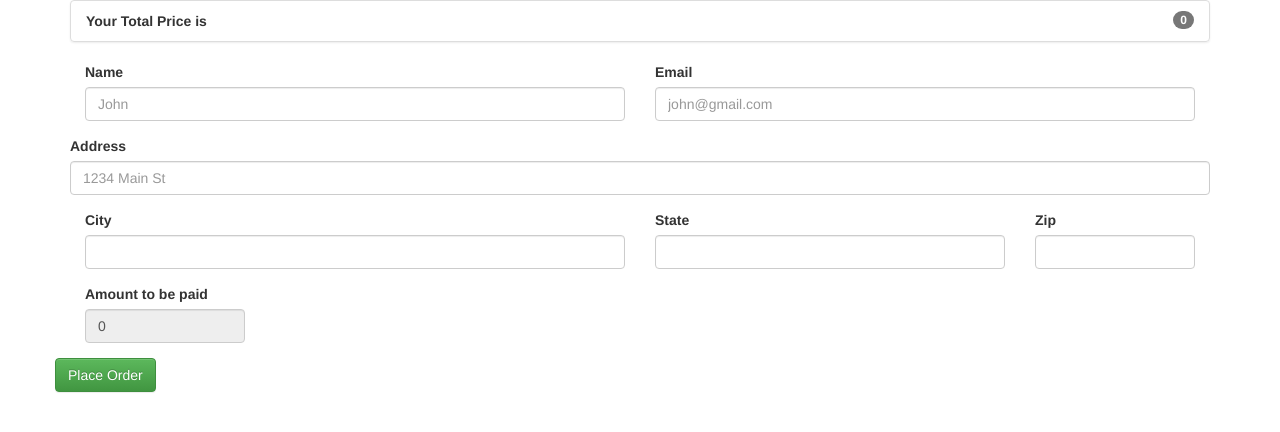
After one commit to Omnish22/E-Commerce, a Django app: page /checkout in a window 1280 px wide. The commit adds this page. Shown: the top 432 px of the page. Run offline with Django 4.2, Linux system fonts and the light colour scheme.

Commit message:
e-com site completed with checkout functionality with lot of JS code

```diff
--- a/ecomsite/ecomsite/urls.py
+++ b/ecomsite/ecomsite/urls.py
@@ -22,4 +22,5 @@ urlpatterns = [
     path('admin/', admin.site.urls),
     path('', view=views.index, name='index'),
     path('<int:product_id>', view=views.detail, name='detail'),
+    path('checkout', view=views.checkout, name='checkout'),
 ]
--- a/ecomsite/shop/admin.py
+++ b/ecomsite/shop/admin.py
@@ -1,5 +1,6 @@
 from django.contrib import admin
-from .models import Products
+from .models import Products, Order
 
 # Register your models here.
 admin.site.register(Products)
+admin.site.register(Order)
--- /dev/null
+++ b/ecomsite/shop/templates/shop/checkout.html
@@ -0,0 +1,96 @@
+<!DOCTYPE html>
+<html lang="en">
+<head>
+    <meta charset="UTF-8">
+    <meta name="viewport" content="width=device-width, initial-scale=1.0">
+
+    <script src="https://code.jquery.com/jquery-3.6.0.min.js"></script>
+
+    <!-- Latest compiled and minified CSS -->
+    <link rel="stylesheet" href="https://cdn.jsdelivr.net/npm/bootstrap@3.3.7/dist/css/bootstrap.min.css" integrity="sha384-BVYiiSIFeK1dGmJRAkycuHAHRg32OmUcww7on3RYdg4Va+PmSTsz/K68vbdEjh4u" crossorigin="anonymous">
+
+    <!-- Optional theme -->
+    <link rel="stylesheet" href="https://cdn.jsdelivr.net/npm/bootstrap@3.3.7/dist/css/bootstrap-theme.min.css" integrity="sha384-rHyoN1iRsVXV4nD0JutlnGaslCJuC7uwjduW9SVrLvRYooPp2bWYgmgJQIXwl/Sp" crossorigin="anonymous">
+
+    <!-- Latest compiled and minified JavaScript -->
+    <script src="https://cdn.jsdelivr.net/npm/bootstrap@3.3.7/dist/js/bootstrap.min.js" integrity="sha384-Tc5IQib027qvyjSMfHjOMaLkfuWVxZxUPnCJA7l2mCWNIpG9mGCD8wGNIcPD7Txa" crossorigin="anonymous"></script>
+
+    <title>Document</title>
+</head>
+<body>
+    <div class="container">
+        <div class="row">
+            <div class="col-md-12">
+                <ul class="list-group" id="item_list">
+
+                </ul>
+            </div>
+        </div>
+        <div class="row">
+            <div class="col-md-12">
+                <form method="POST">
+                    {% csrf_token %}
+                    <input type="hidden" id="items" name="items">
+                    <div class="form-row">
+                      <div class="form-group col-md-6">
+                        <label for="inputEmail4">Name</label>
+                        <input name="name" type="text" class="form-control" id="name" placeholder="John">
+                      </div>
+                      <div class="form-group col-md-6">
+                        <label for="inputPassword4">Email</label>
+                        <input type="text" name="email" class="form-control" id="email" placeholder="john@gmail.com">
+                      </div>
+                    </div>
+                    <div class="form-group">
+                      <label for="inputAddress">Address</label>
+                      <input name="address" type="text" class="form-control" id="address" placeholder="1234 Main St">
+                    </div>
+                    <div class="form-row">
+                      <div class="form-group col-md-6">
+                        <label for="inputCity">City</label>
+                        <input type="text" name="city" class="form-control" id="city">
+                      </div>
+                      <div class="form-group col-md-4">
+                        <label for="inputState">State</label>
+                        <input type="text" name="state" class="form-control" id="state">
+                      </div>
+                      <div class="form-group col-md-2">
+                        <label for="inputZip">Zip</label>
+                        <input type="text" class="form-control" id="zipcode" name="zipcode">
+                      </div>
+                    </div>
+                    <div class="form-group col-md-2">
+                        <label for="price">Amount to be paid</label>
+                        <input readonly="" type="text" class="form-control" id="total" name="total">
+                      </div>
+                    </div>
+                    <button type="submit" class="btn btn-success">Place Order</button>
+                  </form>
+            </div>
+        </div>
+    </div>
+</body>
+<script type="text/javascript">
+    if(localStorage.getItem('cart')==null){
+        var cart = {};
+    }
+    else{
+        cart = JSON.parse(localStorage.getItem('cart'));
+    }
+    let total = 0;
+    for(item in cart){
+        let name = cart[item][1];
+        let quantity = cart[item][0];
+        let price = cart[item][2];
+        total = total + price;
+        item_string = `<li class="list-group-item d-flex justify-content-between align-items-center"><span>${quantity} of </span>${name}<span class="badge badge-warning badge-pill">${price}</span></li>`
+
+        $('#item_list').append(item_string);
+    }
+    totalPrice = `<li class="list-group-item d-flex justify-content-between align-items-center"><b>Your Total Price is </b><span class="badge badge-warning badge-pill">${total}</span></li>`
+    $('#item_list').append(totalPrice);
+    $('#total').val(total)
+    $('#items').val(JSON.stringify(cart));
+
+</script>
+</html>
--- a/ecomsite/shop/views.py
+++ b/ecomsite/shop/views.py
@@ -1,5 +1,5 @@
 from django.shortcuts import render
-from .models import Products
+from .models import Products, Order
 from django.core.paginator import Paginator
 
 # Create your views here.
@@ -23,3 +23,19 @@ def index(request):
 def detail(request, product_id):
     product_object = Products.objects.get(id=product_id)
     return render(request, 'shop/detail.html', {'product_object':product_object})
+
+def checkout(request):
+    if request.method == "POST":
+        items = request.POST.get('items','')
+        name=request.POST.get('name','')
+        email=request.POST.get('email','')
+        address=request.POST.get('address','')
+        city=request.POST.get('city','')
+        state=request.POST.get('state','')
+        zipcode=request.POST.get('zipcode','')
+        total = request.POST.get('total','')
+
+        order = Order(items=items,name=name, email=email, address=address, city=city, state=state, zipcode=zipcode, total=total)
+        order.save()
+
+    return render(request, "shop/checkout.html")
```
Also changed, not shown: ecomsite/shop/models.py (+11 -0 lines), ecomsite/shop/templates/shop/index.html (+76 -28 lines), ecomsite/db.sqlite3, ecomsite/shop/migrations/0002_order.py (added), ecomsite/shop/migrations/0003_order_total.py (added).
